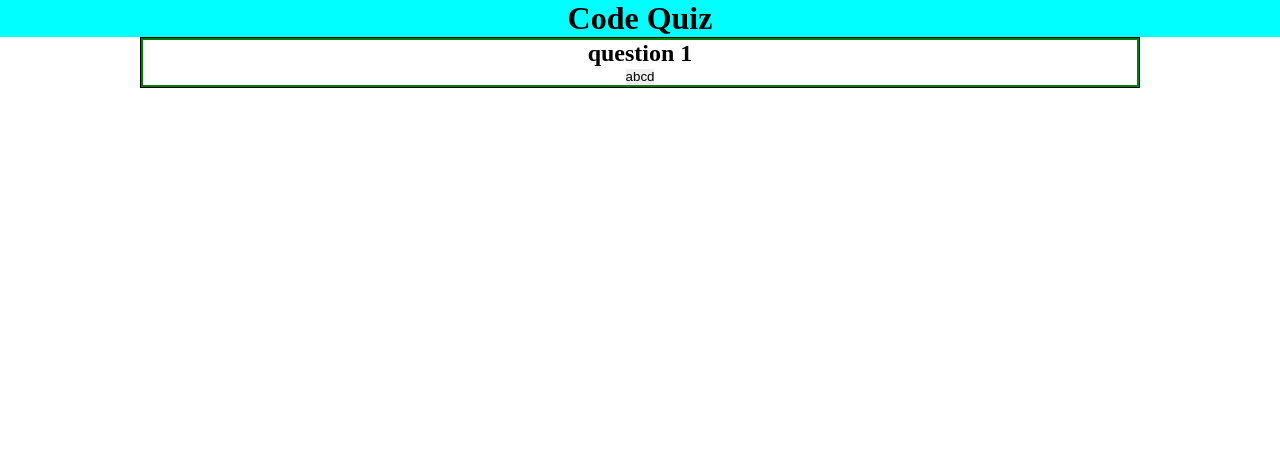
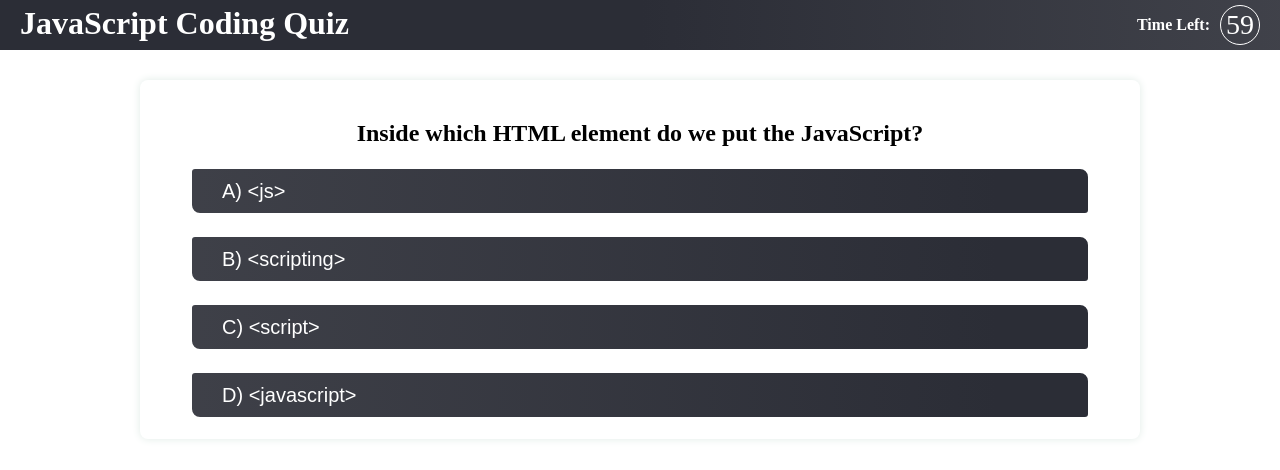
Before and after one commit to jeffgrasso42/code-quiz, a plain HTML site: page index.html in a window 1280 px wide. Both pictures are taken after a click on the button "Start". Drawn offline with Linux system fonts and the light colour scheme.

Commit message:
added startTimer() function and checkAnswer() function to script.js

```diff
--- a/assets/css/style.css
+++ b/assets/css/style.css
@@ -1,3 +1,11 @@
+:root {
+  --blue-grey: rgba(43, 45, 54, 1);
+  --opaque-blue-grey: rgba(43, 45, 54, 0.9);
+  --light-grey: hwb(153 88% 8%);
+  --grey: #3c3c3c;
+  --white: #ffffff;
+}
+
 * {
   margin: 0;
   padding: 0;
@@ -5,26 +13,60 @@
   box-sizing: border-box;
 }
 
+body {
+  background-color: var(--white);
+}
+
 .hide {
   display: none;
 }
 
 header {
+  display: flex;
+  justify-content: space-between;
+  padding: 5px 20px;
   text-align: center;
-  background-color: aqua;
+  background-image: linear-gradient(to right, var(--blue-grey), var(--blue-grey) 50%, var(--opaque-blue-grey));
+  color: var(--white);
+}
+
+.timer-box {
+  display: flex;
+  align-items: center;
+}
+
+.invisible {
+  visibility: hidden;
+}
+
+.timer-box h2 {
+  font-size: 1rem;
+  padding: 0 10px;
+}
+
+.timer-box p {
+  font-size: 1.75rem;
+  height: 2.5rem;
+  width: 2.5rem;
+  border: 1px solid var(--white);
+  border-radius: 50%;
+  padding: 5px;
+  line-height: 100%;
 }
 
 main {
   max-width: 1000px;
-  border: 1px solid black;
   margin: 0 auto;
+  padding: 30px 0;
   display: flex;
 }
 
 .start,
 .quiz,
 .end {
-  border: 2px solid green;
+  min-height: 40vh;
+  border-radius: 8px;
+  box-shadow: 0 0 8px var(--light-grey);
 }
 
 section {
@@ -38,11 +80,77 @@ section {
   padding: 10px;
 }
 
+.start p {
+  margin: 0 auto;
+  width: 90%;
+
+}
+
 .start button {
   width: fit-content;
+  background-image: linear-gradient(to left, var(--blue-grey) 10%,  var(--opaque-blue-grey));
+  color: white;
+  padding: 5px 10px;
+  border-radius: 5px 10px;
+  margin: auto 0;
 }
 
 .quiz {
   width: 100%;
   align-items: center;
+  padding-bottom: 10px;
+
 }
+
+.button-box {
+  width: 100%;
+  display: flex;
+  flex-wrap: nowrap;
+  flex-direction: column;
+  align-items: center;
+  justify-content: space-between;
+  margin: auto 0;
+  justify-content: center;
+  color: var(--blue-grey);
+}
+
+h3 {
+  padding: 10px 0;
+  font-size: 1.5rem;
+  margin-top: 30px;
+}
+
+.start button {
+  width: fit-content;
+  background-image: linear-gradient(to left, var(--blue-grey) 10%,  var(--opaque-blue-grey));
+  color: white;
+  padding: 5px 10px;
+  border-radius: 5px 10px;
+  margin: auto 0;
+}
+
+button {
+  font-size: 1.25rem;
+  line-height: 1.3rem;
+  border: 2px solid;
+}
+
+button:hover {
+  box-shadow: inset 0 0 5px var(--grey), 0 0 10px var(--grey);
+  cursor: pointer;
+  font-size: 1.3rem;
+}
+
+.button-box button {
+  margin: 10px 0;
+  width: 90%;
+  height: 3rem;
+  background-image: linear-gradient(to left, var(--blue-grey) 10%,  var(--opaque-blue-grey));
+  color: var(--white);
+
+  text-align: start;
+  padding: 5px 30px;
+  border-radius: 5px 10px;
+
+  transition: all 0.3s ease-in-out;
+}
--- a/assets/js/questions.js
+++ b/assets/js/questions.js
@@ -1,8 +1,8 @@
 var questions = [
   {
-    text: "question 1",
-    choices: ["a", "b", "c", "d"],
-    correct: "a"
+    text: "Inside which HTML element do we put the JavaScript?",
+    choices: ["A) &lt;js&gt;", "B) &lt;scripting&gt;", "C) &lt;script&gt;", "D) &lt;javascript&gt;"],
+    correct: "C) <script>"
   },
   {
     text: "question 2",
--- a/assets/js/script.js
+++ b/assets/js/script.js
@@ -1,23 +1,70 @@
 //click start button ask first question
 //select start button
-
+var timerBoxEl = document.querySelector(".timer-box");
+var timerEl = document.getElementById("timer");
 var buttonEl = document.getElementById("start-button");
+var quizSectionEl = document.querySelector(".quiz");
+var choices = ["A", "B", "C", "D"];
+var qIndex = 0;
+var choiceAEl, choiceBEl, choiceCEl, choiceDEl;
+var buttonBox = document.querySelector(".button-box");
+var secondsLeft = 61;
 
 function startGame() {
   document.querySelector(".start").classList.add("hide");
-  document.querySelector(".quiz").classList.remove("hide");
-  buildQuestion();
+  quizSectionEl.classList.remove("hide");
+  buildQuestion(qIndex);
+  startTimer();
 }
 
-function buildQuestion () {
-  document.getElementById("question-text").textContent = questions[0].text;
+function buildQuestion (qIndex) {
+  if (qIndex < questions.length) {
+    document.getElementById("question-text").innerHTML = questions[qIndex].text;
 
-  var buttonBox = document.querySelector(".button-box");
-  questions[0].choices.forEach(function(choice) {
-    var button = document.createElement("button");
-    button.textContent = choice;
-    buttonBox.appendChild(button);
-  })
+    document.getElementById('choiceButtons').innerHTML=
+    `
+    <button>${questions[qIndex].choices[0]}</button>
+    <button>${questions[qIndex].choices[1]}</button>
+    <button>${questions[qIndex].choices[2]}</button>
+    <button>${questions[qIndex].choices[3]}</button>
+    `
+  } else {
+    showResults();
+  }
+}
+
+function showResults() {
+  quizSectionEl.classList.add("hide");
+  document.querySelector(".end").classList.remove('hide');
+}
+
+function startTimer () {
+  console.log(timerBoxEl);
+
+  timerBoxEl.classList.remove("invisible")
+
+  var timerInterval = setInterval(function() {
+    secondsLeft--;
+    timerEl.textContent = secondsLeft;
+
+    if(secondsLeft === 0) {
+      clearInterval(timerInterval);
+    }
+  }, 1000)
+}
+
+function checkAnswer (event) {
+  var answerClicked = event.target.innerText;
+  if(answerClicked === questions[qIndex].correct) {
+    console.log("correct");
+  } else {
+    console.log("wrong");
+    secondsLeft -= 5;
+  }
+  qIndex++;
+  buildQuestion(qIndex);
+
 }
 
 buttonEl.addEventListener("click", startGame);
+buttonBox.addEventListener("click", checkAnswer);
--- a/index.html
+++ b/index.html
@@ -5,21 +5,27 @@
   <meta http-equiv="X-UA-Compatible" content="IE=edge">
   <meta name="viewport" content="width=device-width, initial-scale=1.0">
   <link rel="stylesheet" href="./assets/css/style.css">
-  <title>Code Quiz</title>
+  <title>Free Code Quiz</title>
 </head>
 <body>
   <header>
-    <h1>Code Quiz</h1>
+    <h1>JavaScript Coding Quiz</h1>
+    <div class="timer-box invisible">
+      <h2>Time Left:</h2>
+      <p id="timer">60</p>
+    </div>
   </header>
   <main>
     <section class="start">
-      <p>Lorem ipsum dolor sit amet consectetur adipisicing elit. Est enim fugit quaerat provident! Officia, libero laborum! Tenetur, praesentium possimus incidunt dolores fugiat necessitatibus? Expedita totam minus, quia corrupti reprehenderit consequuntur!</p>
+      <h3>Welcome to the Beginner JavaScript Coding Quiz</h3>
+      <p>Lorem ipsum, dolor sit amet consectetur adipisicing elit. Necessitatibus at recusandae commodi corporis est dicta, laboriosam voluptate minima expedita optio! Repellendus, vel facilis reiciendis molestias tempora labore odit adipisci alias.
+      Atque error tempore qui explicabo? Dolorum iusto suscipit reprehenderit et eveniet voluptates, delectus laborum aperiam harum necessitatibus magni beatae, adipisci, nisi repellendus quasi nostrum quae. Illum exercitationem placeat blanditiis quisquam.
+      Aliquid optio corporis reiciendis deserunt cupiditate non mollitia, excepturi omnis ad? Quasi est repellat illum fuga? Eligendi vel blanditiis nobis recusandae tenetur mollitia culpa enim nulla. Eligendi in nobis fugiat!</p>
       <button id="start-button">Start</button>
     </section>
     <section class="quiz hide">
-      <h2 id="question-text">Sample Question</h2>
-      <div class="button-box">
-
+      <h3 id="question-text">Sample Question</h3>
+      <div class="button-box" id="choiceButtons">
       </div>
     </section>
     <section class="end hide">
```
